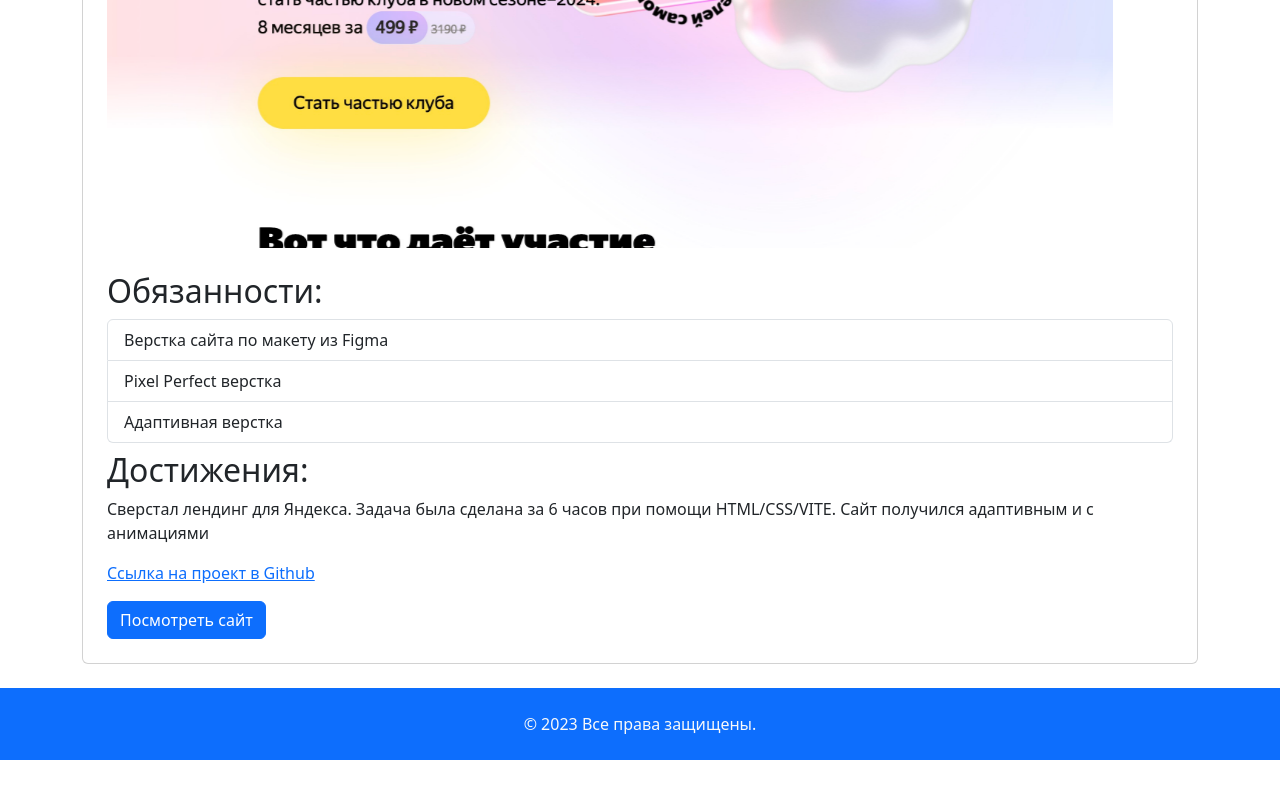
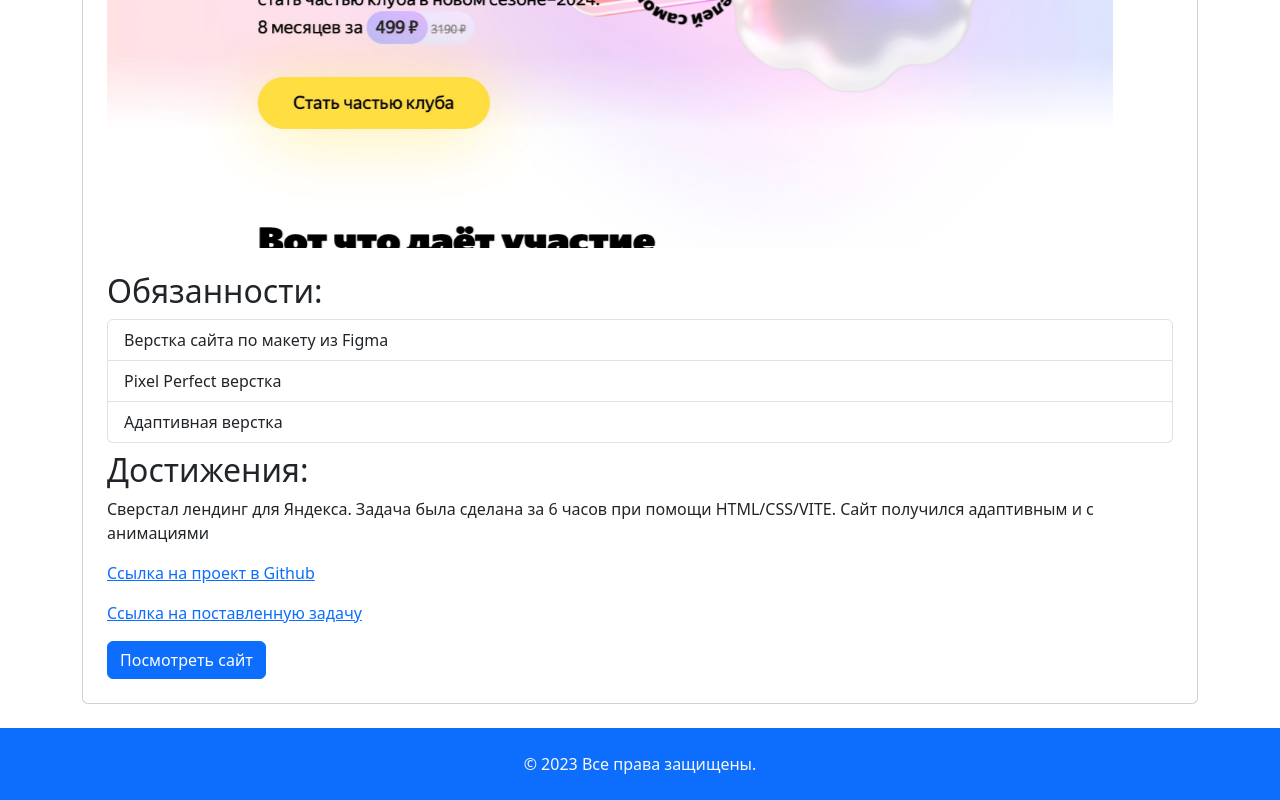
Before and after one commit to bobrov-site/portfolio, a Vue app: page /pet/tusks/yandex in a window 1280 px wide. Shown: the part 587-1387 px from the top of the page. Before the commit the page ends 1347 px from the top, so only its background shows below. Built offline with nearby package versions, Linux system fonts and the light colour scheme.

Commit message:
add tusk field for project

```diff
--- a/src/components/Project-content.vue
+++ b/src/components/Project-content.vue
@@ -48,6 +48,9 @@
             <p v-if="props.githubUrl" class="card-text">
               <a :href="props.githubUrl" class="text-link" target="_blank">Ссылка на проект в Github</a>
             </p>
+            <p v-if="props.tuskUrl" class="card-text">
+              <a :href="props.tuskUrl" class="text-link" target="_blank">Ссылка на поставленную задачу</a>
+            </p>
             <a v-if="props.siteUrl" :href="props.siteUrl" class="btn btn-primary" target="_blank">Посмотреть сайт</a>
           </div>
         </div>
@@ -65,7 +68,8 @@ const props = defineProps({
   responsibilities: Array,
   achivments: String,
   githubUrl: String,
-  siteUrl: String
+  siteUrl: String,
+  tuskUrl: String,
 })
 </script>
 
```
